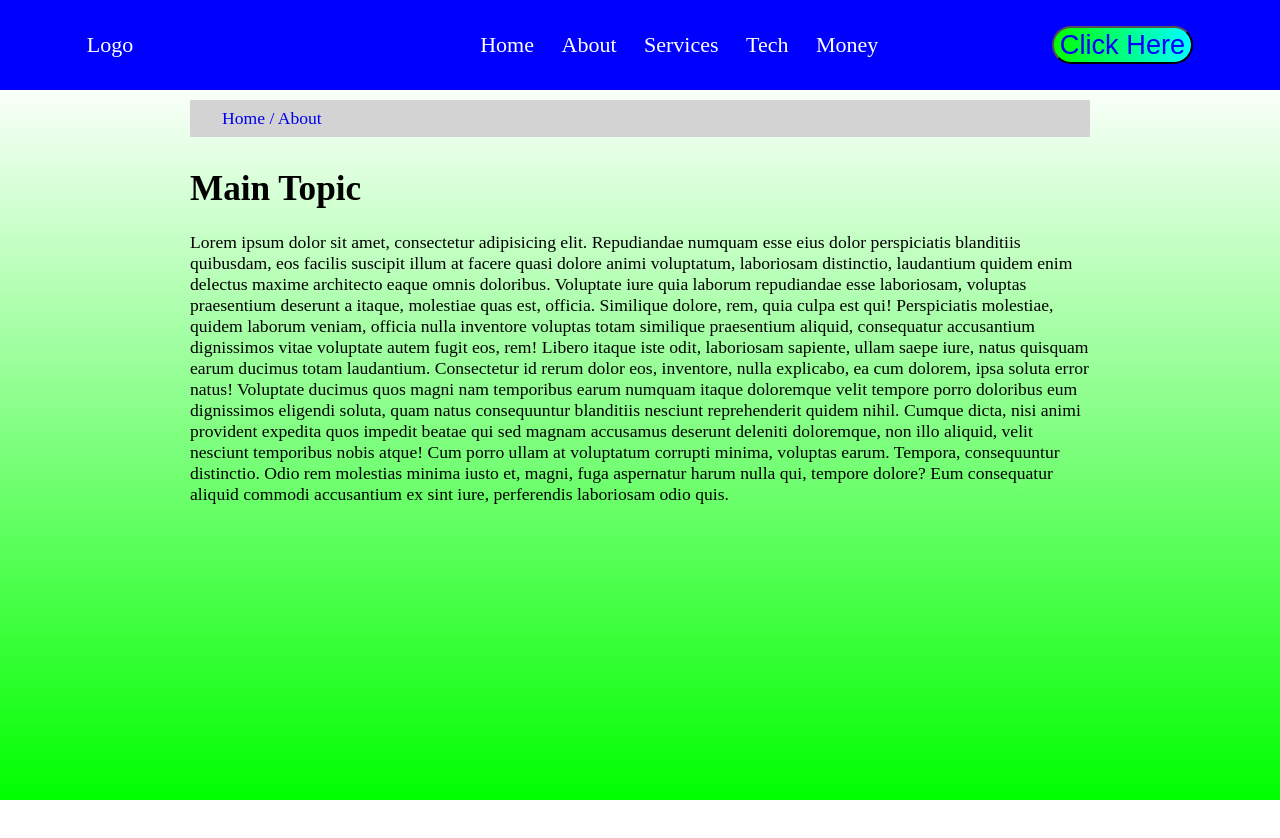
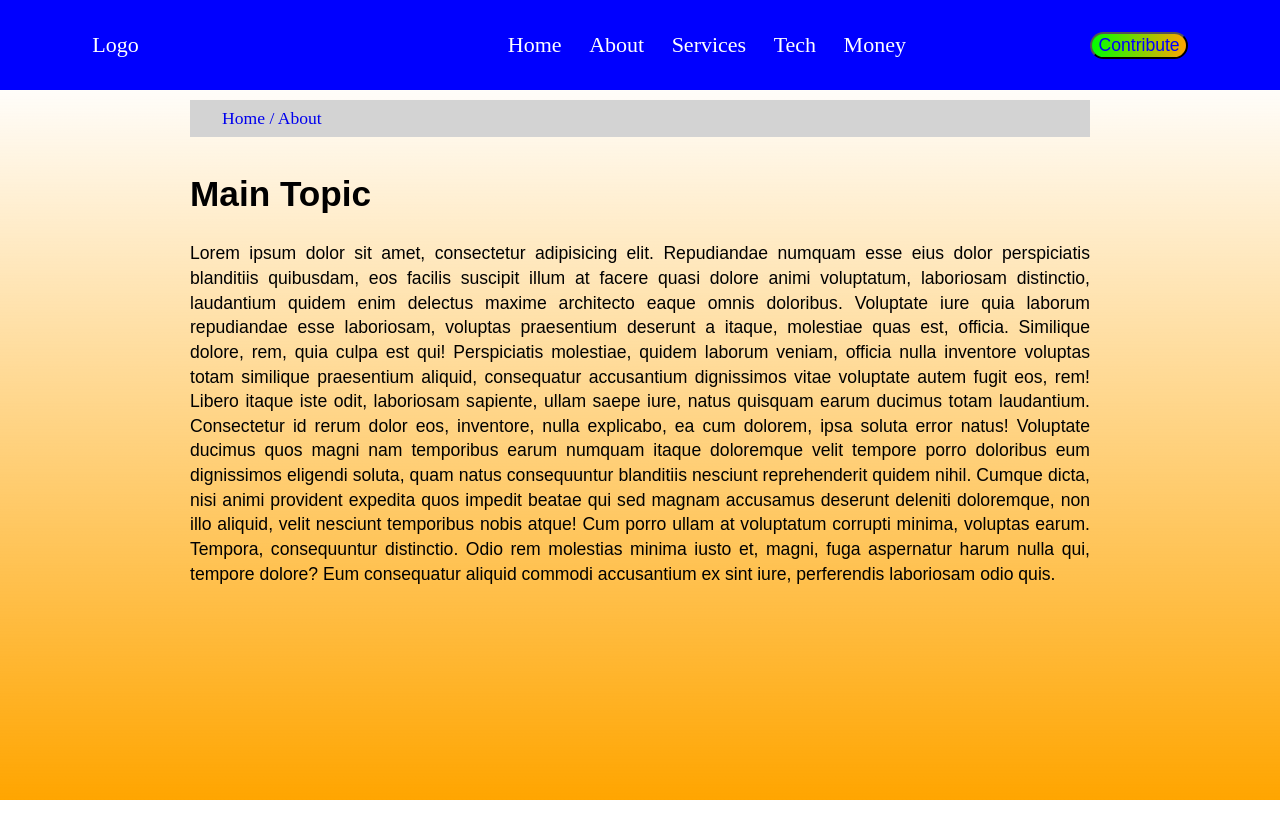
Before and after one commit to Namrajp/Hamburger-menu, a plain HTML site: page index.html in a window 1280 px wide. After the commit the page ends 800 px from the top, so only its background shows below. Drawn offline with Linux system fonts and the light colour scheme.

Commit message:
text align and background color

```diff
--- a/app/scss/_globals.scss
+++ b/app/scss/_globals.scss
@@ -16,12 +16,3 @@ body {
 a, a:link, a:visited {
     text-decoration: none;
 }
-
-.page-wrap {
-    color: black;
-    position: relative;
-    width: 900px;
-    height: 100vh;
-    margin: 0 auto;
-    // z-index: 999;
-}
--- a/app/scss/_header.scss
+++ b/app/scss/_header.scss
@@ -65,10 +65,10 @@ header,
   // Call to Action -social media invites Reader to do something.
   &__cta {
     color: #00f;
-    background: linear-gradient(to right, lime, cyan);
+    background: linear-gradient(to right, lime, orange);
     border-radius: 2rem;
     transition: opacity 300ms ease-in-out;
-    font-size: 1.7rem;
+    font-size: 1.1rem;
 
     &:hover {
       opacity: 0.75;
--- a/app/scss/_media.scss
+++ b/app/scss/_media.scss
@@ -82,6 +82,5 @@
     #about .container {
       padding: 2rem 2rem;
       width: 100vw;
-      text-align: justify;
     }
 }
--- a/app/scss/style.scss
+++ b/app/scss/style.scss
@@ -3,8 +3,19 @@
 @import 'header';
 @import 'media';
 
+.page-wrap {
+    color: black;
+    position: relative;
+    width: 900px;
+    margin: 0 auto;
+    line-height: 1.4;
+    font-family:Arial, Helvetica, sans-serif;
+    text-align: justify;
+    // z-index: 999;
+}
+
 #overlay {
-    background-image: linear-gradient(to top,lime,transparent);
+    background-image: linear-gradient(to top,orange,transparent);
     position: fixed;
     top: 75px;
     right: 0;
--- a/index.html
+++ b/index.html
@@ -26,7 +26,7 @@
                 <a href="" class="nav-link">Tech</a>
                 <a href="" class="nav-link">Money</a>
             </div>
-            <button class="header__cta">Click Here</button>
+            <button class="header__cta">Contribute</button>
 
 
         </nav>
```
Also changed, not shown: dist/css/style.css, 1 other file.
